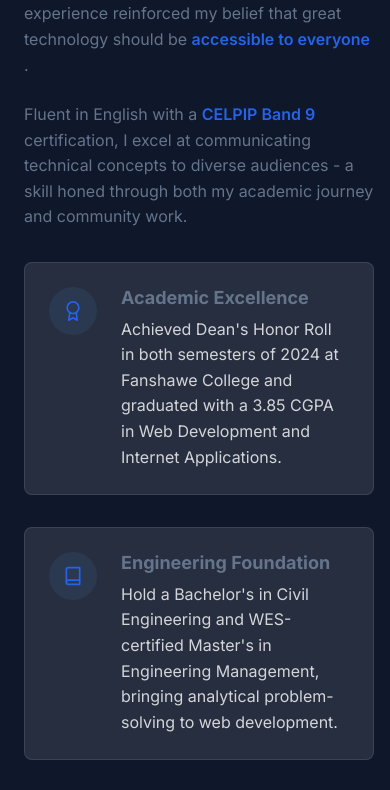
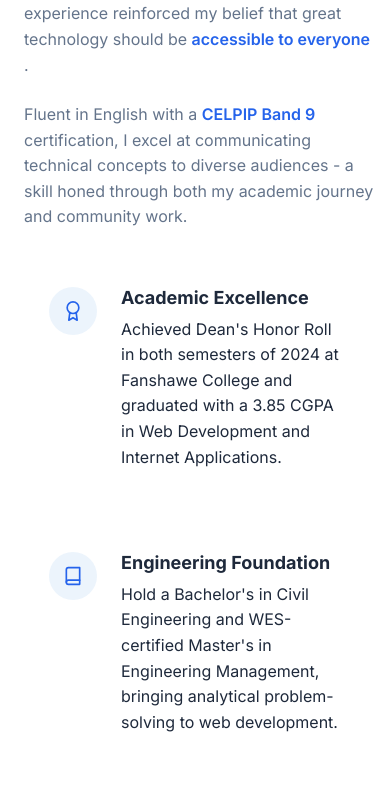
Before and after one commit to farouk-afolabi/Portfolio12345, a React (Vite) app: page / in a window 390 px wide. Shown: the part 1305-2095 px from the top of the page. Built offline with nearby package versions, Linux system fonts and the light colour scheme.

Commit message:
changed the text for mobile display

```diff
--- a/src/components/About.jsx
+++ b/src/components/About.jsx
@@ -10,7 +10,7 @@ const AboutSection = styled.section`
 
   @media (max-width: ${theme.breakpoints.md}) {
     padding: 80px 0;
-    background: ${theme.colors.backgroundDark};
+    background: ${theme.colors.backgroundLight};
   }
 `;
 
@@ -140,16 +140,16 @@ const AchievementTitle = styled.h3`
   color: ${theme.colors.text};
 
   @media (max-width: ${theme.breakpoints.md}) {
-    color: ${theme.colors.textLight};
+    color: ${theme.colors.text};
   }
 `;
 
 const AchievementDescription = styled.p`
-  color: ${theme.colors.textSecondaryDark}; // Add this to your theme
+  color: ${theme.colors.text}; // Add this to your theme
   line-height: 1.6;
 
   @media (max-width: ${theme.breakpoints.md}) {
-    color: rgba(255, 255, 255, 0.8);
+    color: ${theme.colors.text};
   }
 `;
 
```
